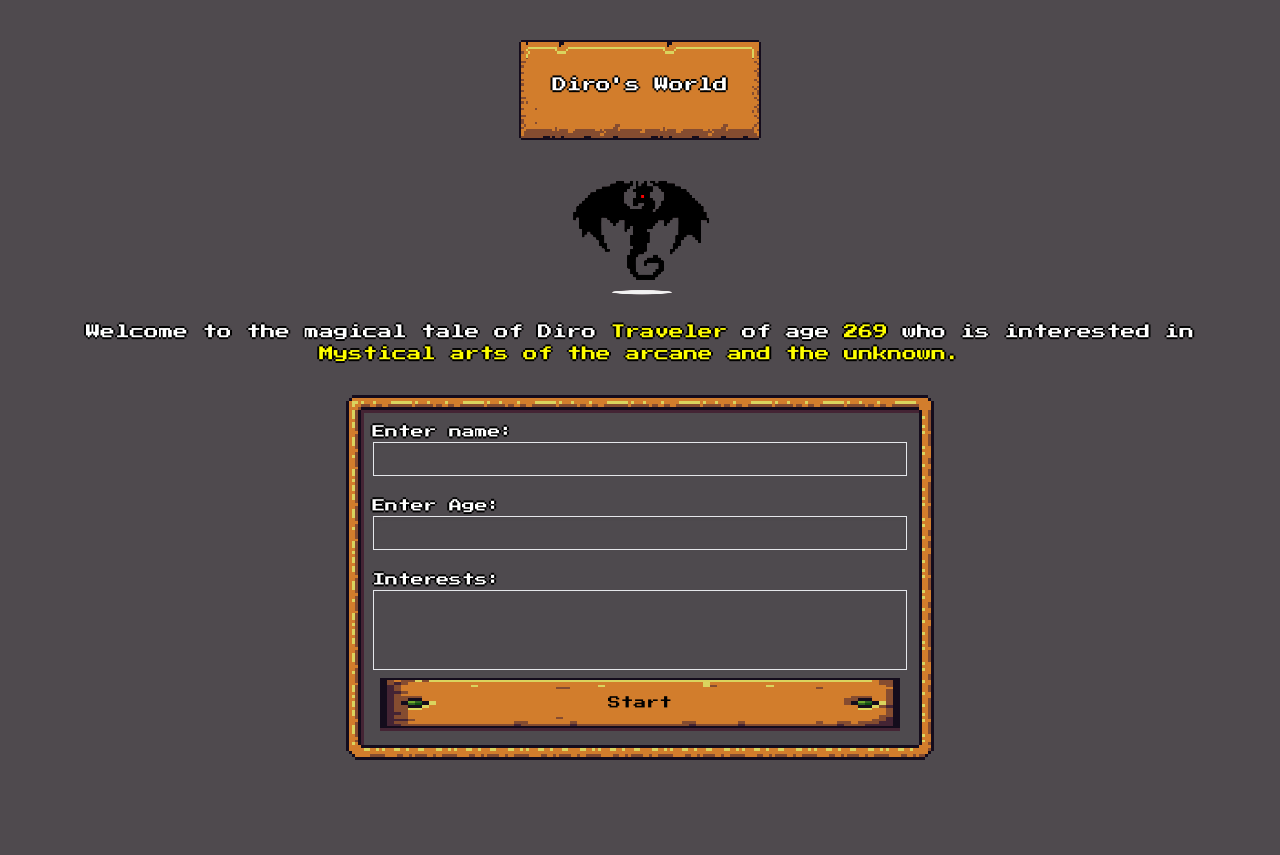
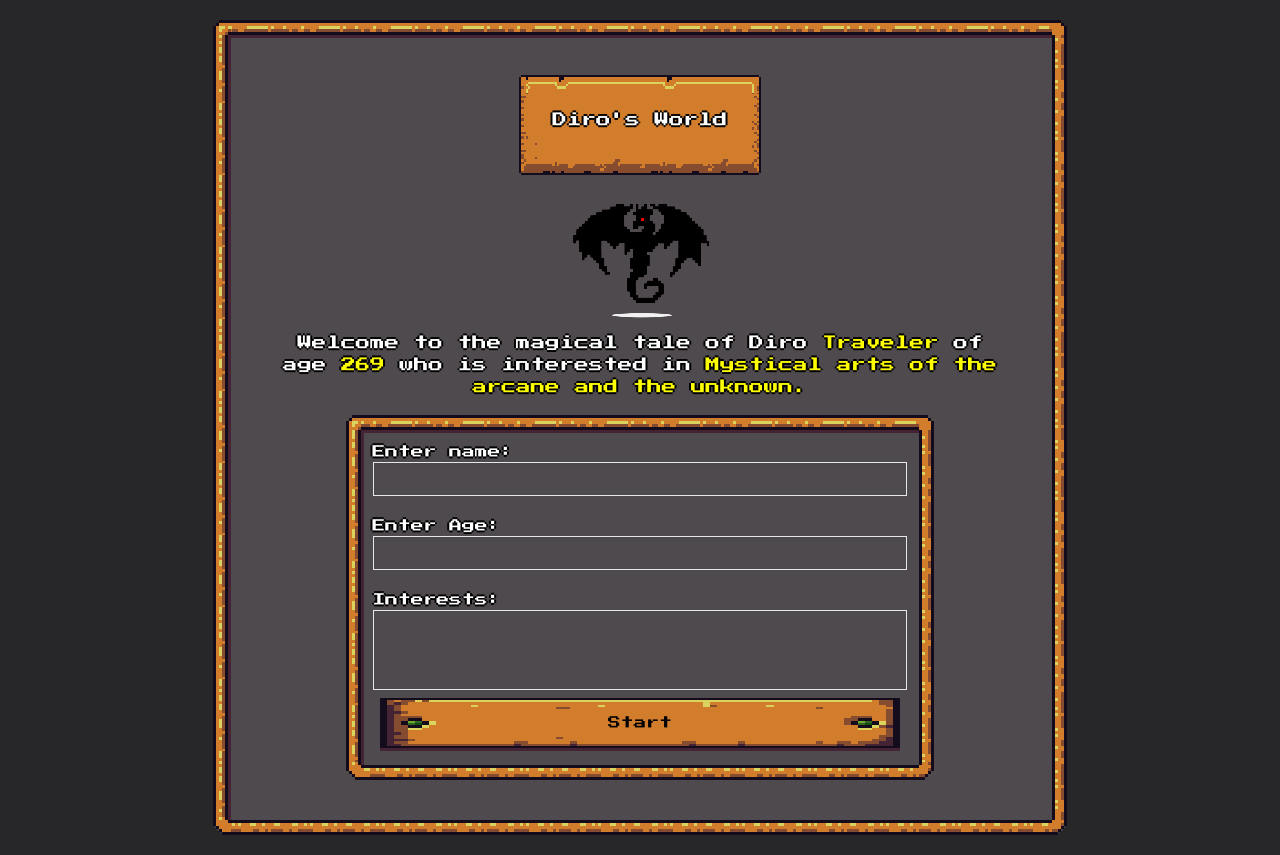
Before and after one commit to aryanxarora/Diro-World, a React (Vite) app: page / in a window 1280 px wide. Before the commit the page ends 800 px from the top, so only its background shows below. Built offline with nearby package versions, Linux system fonts and the light colour scheme; a web font is replaced by a local one.

Commit message:
Update Game component styles and index background color

```diff
--- a/src/components/Game.tsx
+++ b/src/components/Game.tsx
@@ -20,8 +20,8 @@ const Game = () => {
 
   return (
     <>
-      <div className="rpgui-content relative">
-        <div className="rpgui-container w-full h-full flex flex-col items-center justify-between p-10">
+      <div className="rpgui-content relative flex justify-center">
+        <div className="w-full lg:w-2/3 lg:framed h-full flex flex-col items-center justify-between p-10 bg-[#4F4A4E] lg:my-5 lg:rounded-2xl md:m-5 md:rounded-2xl md:framed">
           <div className="rpgui-container framed-golden-2 relative">
             <h1>Diro's World</h1>
           </div>
--- a/src/index.css
+++ b/src/index.css
@@ -3,5 +3,29 @@
 @tailwind utilities;
 
 html {
-    background-color: #4F4A4E;
+  /* background-color: #4f4a4e; */
+  background-color: #27272a;
 }
+
+@media screen and (max-width: 640px) {
+  html {
+    background-color: #4f4a4e;
+  }
+}
+
+@layer components {
+  .framed {
+    /* border */
+    border-style: solid;
+    border-image-source: url("rpg/img/border-image.png");
+    border-image-repeat: repeat;
+    border-image-slice: 6 6 6 6;
+    border-image-width: 18px;
+    border-width: 15px;
+    /* padding: 12px; */
+    /* internal border */
+    box-sizing: border-box;
+    -moz-box-sizing: border-box;
+    -webkit-box-sizing: border-box;
+  }
+}
```
